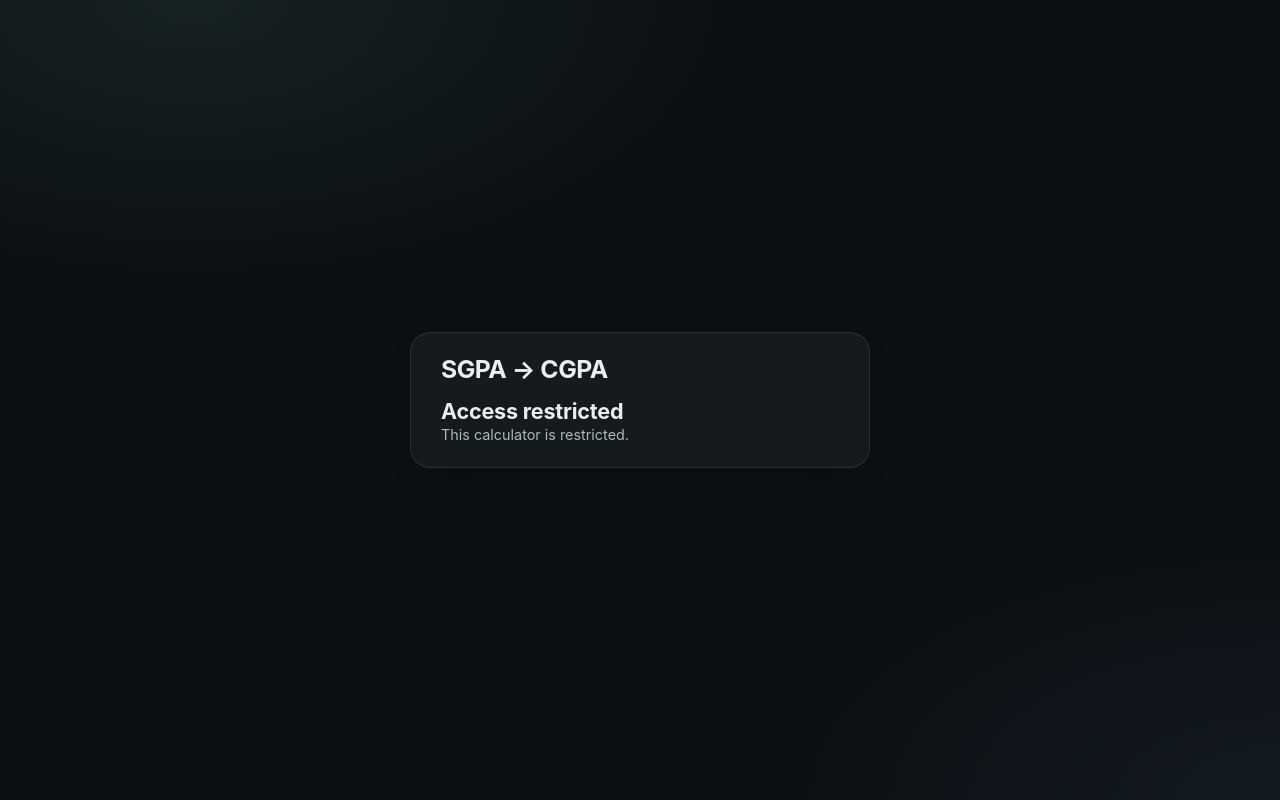
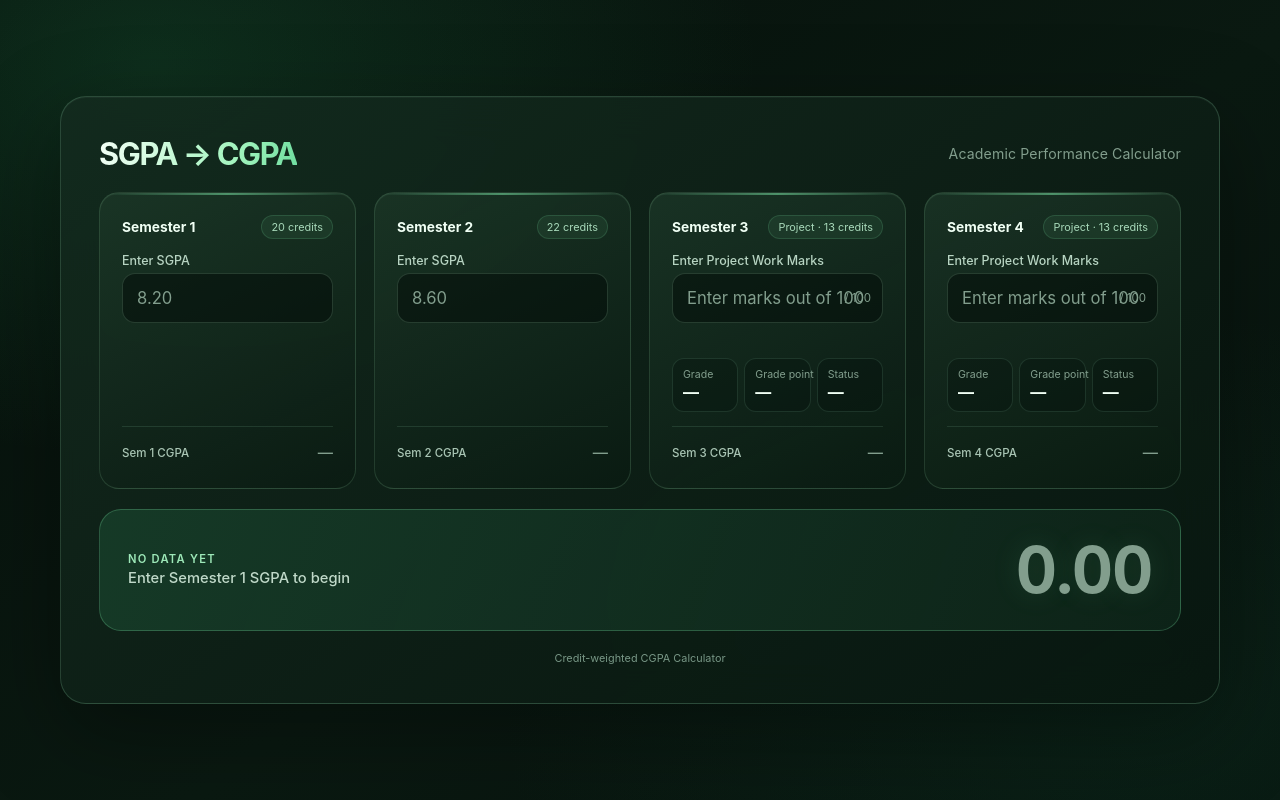
Before and after one commit to SravanNamani/timepass, a plain HTML site: page index.html in a window 1280 px wide. Drawn offline with Linux system fonts and the light colour scheme.

Commit message:
Remove access gate and simplify footer
Removed access gate section and related JavaScript for name-based access restriction. Updated footer content.

```diff
--- a/index.html
+++ b/index.html
@@ -186,17 +186,6 @@
 
   footer{text-align:center;font-size:0.68rem;color:var(--text-2);}
 
-
-  /* ---------- access gate (reuses the shell glass style) ---------- */
-  [hidden]{display:none !important;}
-  .gate{max-width:460px;gap:14px;align-self:center;}
-  .gate-title{margin:0;font-size:clamp(1.1rem,1vw + 0.8rem,1.35rem);font-weight:650;letter-spacing:-0.01em;}
-  .gate-title.denied{color:var(--danger);}
-  .gate-title.granted{color:var(--accent);}
-  .gate-msg{margin:0;font-size:0.9rem;line-height:1.5;color:var(--text-1);}
-  footer .who{color:var(--text-1);}
-  footer .who strong{color:var(--accent);font-weight:600;}
-
   /* ---------- responsive ---------- */
   @media (max-height:700px) and (min-width:981px){
     body{padding:8px 16px;}
@@ -228,22 +217,104 @@
     }
   }
 </style>
+
+<style id="ui-refresh">
+:root{
+  --bg:#07110d;--surface:rgba(17,38,27,.76);--surface-2:rgba(22,48,34,.82);
+  --border:rgba(164,239,187,.16);--border-hover:rgba(164,239,187,.34);
+  --field:rgba(3,14,9,.56);--text-0:#f0fff4;--text-1:#b6d0bf;--text-2:#829e8d;
+  --accent:#83efad;--accent-soft:rgba(131,239,173,.13);
+  --danger:#ff9eaa;--danger-soft:rgba(255,158,170,.12);
+  --radius-lg:26px;--radius-md:19px;--radius-sm:13px;
+}
+body{
+  background:radial-gradient(ellipse at 12% 8%,rgba(42,160,94,.2),transparent 38%),
+  radial-gradient(ellipse at 90% 90%,rgba(24,105,67,.16),transparent 40%),
+  linear-gradient(145deg,#06100b,#0a1911 55%,#07110d);
+}
+.shell{
+  max-width:1160px;background:linear-gradient(145deg,rgba(20,43,31,.86),rgba(8,22,15,.84));
+  border:1px solid rgba(174,255,204,.18);border-radius:26px;
+  box-shadow:0 28px 90px rgba(0,0,0,.35),inset 0 1px 0 rgba(255,255,255,.04);
+  backdrop-filter:blur(22px);-webkit-backdrop-filter:blur(22px);
+  padding:clamp(20px,3vw,38px);gap:clamp(18px,2.5vh,26px);
+}
+header{align-items:center}
+header h1{
+  font-size:clamp(1.55rem,2.4vw,2.15rem);letter-spacing:-.045em;
+  background:linear-gradient(100deg,#f3fff6,#a1f4bd 70%,#70dda0);
+  -webkit-background-clip:text;background-clip:text;color:transparent;
+}
+header p{font-size:.88rem;letter-spacing:.01em}
+.main-grid{gap:clamp(12px,1.5vw,18px)}
+.card{
+  position:relative;overflow:hidden;border-radius:20px;
+  background:linear-gradient(155deg,rgba(28,55,40,.8),rgba(10,27,18,.76));
+  border:1px solid rgba(167,237,190,.15);padding:clamp(16px,2vw,22px);gap:14px;
+  box-shadow:inset 0 1px 0 rgba(255,255,255,.035);
+  transition:transform .2s ease,border-color .2s ease,background .2s ease;
+}
+.card::before{
+  content:"";position:absolute;inset:0 0 auto;height:2px;
+  background:linear-gradient(90deg,transparent,rgba(128,240,173,.5),transparent);
+  pointer-events:none;
+}
+.card:hover{transform:translateY(-2px);border-color:var(--border-hover)}
+.card-head .label{font-size:.86rem;font-weight:700}
+.card-head .credits{
+  color:#a8d9ba;background:rgba(128,240,173,.07);
+  border-color:rgba(128,240,173,.15);padding:4px 9px;font-size:.68rem
+}
+.field label{font-size:.78rem;color:#b7d4c2}
+input[type="number"]{
+  min-height:50px;padding:12px 14px;font-size:1.04rem;border-radius:13px;
+  background:rgba(2,12,8,.52);border-color:rgba(178,238,196,.17);
+}
+input[type="number"]:focus{border-color:#80f0ad;box-shadow:0 0 0 4px rgba(128,240,173,.11)}
+.grade-chip{
+  padding:9px 10px;border-radius:12px;background:rgba(2,13,8,.28);
+  border-color:rgba(165,235,193,.12)
+}
+.grade-chip .k{font-size:.66rem}.grade-chip .v{font-size:1rem}
+.sem-cgpa{padding-top:13px;border-color:rgba(165,235,193,.12)}
+.sem-cgpa .k{color:#a9c5b4}.sem-cgpa .v{font-size:1.35rem;color:#dfffea}
+.result-strip{
+  position:relative;overflow:hidden;
+  background:linear-gradient(110deg,rgba(24,64,43,.8),rgba(15,39,28,.74));
+  border:1px solid rgba(128,240,173,.25);border-radius:22px;
+  padding:clamp(18px,2.5vw,28px);
+}
+.result-strip .status{color:#9de8b8;letter-spacing:.11em}
+.result-strip .caption{color:#c0d9c9}
+.final-num{font-size:clamp(2.8rem,5vw,4.2rem);color:#8af4b2;text-shadow:0 0 30px rgba(128,240,173,.12)}
+footer{color:#789786}
+@media(max-width:700px){
+  body{padding:12px;align-items:flex-start}
+  .shell{border-radius:22px;padding:18px 14px;gap:16px}
+  header{gap:6px}header p{font-size:.8rem}
+  .main-grid{grid-template-columns:repeat(2,minmax(0,1fr));gap:10px}
+  .card{padding:13px 11px;gap:11px;border-radius:16px}
+  .card.project{grid-column:1/-1}
+  .card-head{align-items:flex-start}
+  .card-head .label{font-size:.8rem}
+  .card-head .credits{font-size:.61rem}
+  .grade-readout{gap:5px}.grade-chip{padding:7px 6px}
+  .grade-chip .k{font-size:.59rem}.grade-chip .v{font-size:.9rem}
+  .result-strip{gap:10px;padding:16px}
+  .result-strip .caption{font-size:.78rem;line-height:1.45}
+  .final-num{font-size:2.5rem;min-width:3.5ch}
+}
+@media(max-width:360px){
+  .main-grid{grid-template-columns:1fr}.card.project{grid-column:auto}
+  .result-strip{grid-template-columns:1fr}.final-num{text-align:left}
+}
+@media(prefers-reduced-motion:reduce){.card:hover{transform:none}}
+</style>
+
 </head>
 <body>
 
-<!-- ACCESS GATE: the calculator below stays hidden unless the name check passes -->
-<section class="shell gate" id="gate" aria-labelledby="gate-title">
-  <header class="reveal" style="--i:0">
-    <h1>SGPA → CGPA</h1>
-  </header>
-  <div class="reveal" style="--i:1" role="status" aria-live="polite">
-    <h2 class="gate-title" id="gate-title">Access restricted</h2>
-    <p class="gate-msg" id="gate-msg">This calculator is restricted.</p>
-  </div>
-  <noscript><p class="gate-msg">JavaScript is required to use this calculator.</p></noscript>
-</section>
-
-<main class="shell" id="app" hidden>
+<main class="shell">
 
   <header class="reveal" style="--i:0">
     <h1>SGPA → CGPA</h1>
@@ -352,100 +423,9 @@
   <!-- announced once per change (the animated number above is hidden from screen readers) -->
   <div class="sr-only" id="sr-status" aria-live="polite"></div>
 
-  <footer>Credit-weighted CGPA Calculator · <span class="who">Access: <strong id="footer-name">—</strong></span></footer>
+  <footer>Credit-weighted CGPA Calculator</footer>
 
 </main>
-
-<script>
-(function () {
-  'use strict';
-
-  /* =========================================================
-     NAME-BASED ACCESS RESTRICTION  (basic, client-side only)
-
-     IMPORTANT: this is NOT secure authentication, and it does NOT identify a
-     specific laptop or phone. The page never asks the visitor for a name and
-     never inspects the device or browser. The name comes from the link that
-     was opened (…/?name=YourName) and is remembered in this browser's
-     localStorage so later visits work without the link.
-     Because this page is public on GitHub Pages, anyone can read the
-     allowlist below in the page source, learn an allowed name, and open the
-     page with it; they can also simply edit the page or its JavaScript. Use
-     this only as a convenience filter, never to protect anything sensitive.
-     ========================================================= */
-
-  /* ---------------------------------------------------------
-     ADD ALLOWED NAMES
-     Edit ONLY this list. One quoted name per entry, separated by commas.
-     Case and extra spaces are ignored. Removing a name here also blocks
-     browsers that had remembered it (checked on their next visit).
-     An empty list means nobody is allowed in.
-  --------------------------------------------------------- */
-  const ALLOWED_NAMES = ["Sravan"];
-  /* ------------------------ end of allowed names ------------------------ */
-
-  const STORAGE_KEY = 'gpa-calculator-access-name';
-  const URL_PARAM = 'name';
-
-  const $ = (id) => document.getElementById(id);
-
-  function normalize(text) {
-    return String(text).replace(/\s+/g, ' ').trim().toLowerCase();
-  }
-
-  // Returns the allowlist's own spelling of the name, or null if not allowed.
-  function findAllowedName(candidate) {
-    if (candidate === null || candidate === undefined) return null;
-    const wanted = normalize(candidate);
-    if (wanted === '') return null;
-    for (const name of ALLOWED_NAMES) {
-      if (normalize(name) === wanted) return name;
-    }
-    return null;
-  }
-
-  // localStorage can be unavailable (private mode, blocked storage): never throw.
-  function readStored() {
-    try { return localStorage.getItem(STORAGE_KEY); } catch (e) { return null; }
-  }
-  function writeStored(value) {
-    try { localStorage.setItem(STORAGE_KEY, value); return true; } catch (e) { return false; }
-  }
-  function clearStored() {
-    try { localStorage.removeItem(STORAGE_KEY); } catch (e) { /* ignore */ }
-  }
-
-  // The link's ?name= wins; otherwise fall back to the remembered name.
-  let fromLink = null;
-  try { fromLink = new URLSearchParams(window.location.search).get(URL_PARAM); } catch (e) { /* ignore */ }
-  const candidate = fromLink !== null ? fromLink : readStored();
-  const allowedName = findAllowedName(candidate);
-
-  if (allowedName !== null) {
-    const remembered = writeStored(allowedName);
-
-    // Tidy the address bar, but only if the name is safely remembered
-    // (otherwise a reload would lose access).
-    if (fromLink !== null && remembered) {
-      try {
-        const url = new URL(window.location.href);
-        url.searchParams.delete(URL_PARAM);
-        window.history.replaceState(null, '', url.pathname + url.search + url.hash);
-      } catch (e) { /* ignore */ }
-    }
-
-    $('footer-name').textContent = allowedName;   // textContent: never inject HTML
-    $('gate').hidden = true;
-    $('app').hidden = false;
-  } else {
-    clearStored();                                // drop a remembered name that is no longer allowed
-    $('gate-msg').textContent = ALLOWED_NAMES.length === 0
-      ? 'This calculator is restricted. The allowlist is empty.'
-      : 'This calculator is restricted.';
-    // the calculator stays hidden
-  }
-})();
-</script>
 
 <script>
 (function () {
```
